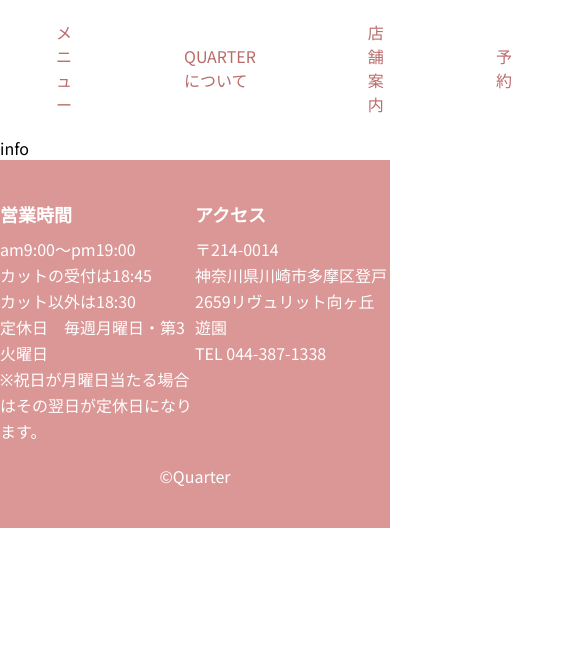
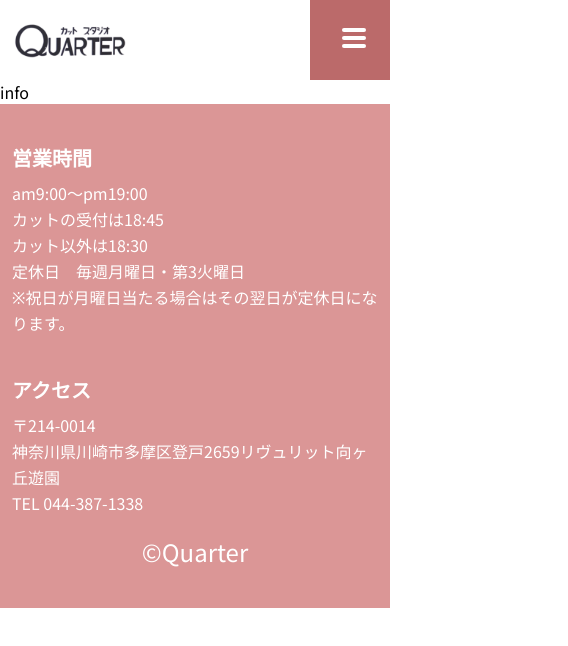
Before and after one commit to kazuyazama/quarter, a Next.js app: page /info in a window 390 px wide. Shown: the top 646 px of the page, 568 px wide, since content can reach past the window. Built offline with nearby package versions, Linux system fonts and the light colour scheme.

Commit message:
indxページのレスポンシブ化実装

```diff
--- a/app/layout.tsx
+++ b/app/layout.tsx
@@ -1,7 +1,7 @@
+import Footer from "@/components/Footer";
+import Header from "@/components/Header";
+import { Noto_Sans_JP } from "next/font/google";
 import "./globals.css";
-import Header from "@/components/Header";
-import Footer from "@/components/Footer";
-import { Noto_Sans, Noto_Sans_JP } from "next/font/google";
 
 export const metadata = {
   title: {
--- a/app/page.tsx
+++ b/app/page.tsx
@@ -1,14 +1,14 @@
 
 import AboutSec from "@/components/AboutSec";
-import BlogSec from "@/components/BlogSec";
 import Hero from "@/components/Hero";
 import InfoSec from "@/components/InfoSec";
+import InstaSec from "@/components/InstaSec";
 import MenuSec from "@/components/MenuSec";
 import ReserveSec from "@/components/ReserveSec";
 
 const Home = () => {
   return (
-    <div>
+    <div className=" overflow-hidden">
       <Hero />
 
       <AboutSec />
@@ -19,7 +19,7 @@ const Home = () => {
 
       <ReserveSec />
 
-      <BlogSec />
+      <InstaSec />
     </div>
   );
 };
--- a/components/AboutSec.tsx
+++ b/components/AboutSec.tsx
@@ -10,7 +10,7 @@ type Props = {
 
 const AboutSec = ({ pageMode }:Props) => {
   return (
-    <section className=" mx-auto max-w-screen-xl py-14">
+    <section className=" mx-auto max-w-screen-xl py-14 px-3 lg:px-0">
       <div className="grid place-items-center gap-10">
         <SecTitle>{pageMode ? "コンセプト" : "カットスタジオQuarter"}</SecTitle>
         <p className="text-center ">
--- /dev/null
+++ b/components/Drawer.tsx
@@ -0,0 +1,96 @@
+"use client";
+
+import { Dialog, Transition } from "@headlessui/react";
+
+import Image from "next/image";
+import { useRouter } from "next/navigation";
+import { Dispatch, Fragment, SetStateAction } from "react";
+
+type Props = {
+  setIsOpen: Dispatch<SetStateAction<boolean>>;
+  isOpen: boolean;
+  navItems: {
+    label: string;
+    path: string;
+  }[];
+};
+
+const Drawer = ({ setIsOpen, isOpen, navItems }: Props) => {
+  const router = useRouter();
+
+  const handleClick = (path: string) => {
+    router.push(path);
+    return setIsOpen(false);
+  };
+
+  const closeModal = () => {
+    setIsOpen(false);
+  };
+
+  return (
+    <Transition appear show={isOpen} as={Fragment}>
+      <Dialog
+        as="div"
+        className="fixed inset-0 z-10  lg:hidden "
+        onClose={closeModal}
+      >
+        <Transition.Child
+          as={Fragment}
+          enter="ease-out duration-300"
+          enterFrom="opacity-0"
+          enterTo="opacity-100"
+          leave="ease-in duration-200"
+          leaveFrom="opacity-100"
+          leaveTo="opacity-0"
+        >
+          <div className="bg-black fixed inset-0 bg-opacity-25" />
+        </Transition.Child>
+
+        <div className="fixed inset-0 overflow-y-auto">
+          <div className="flex min-h-full items-center justify-center p-4 text-center">
+            <Transition.Child
+              as={Fragment}
+              enter="ease-out duration-300"
+              enterFrom="opacity-0  -translate-x-full "
+              enterTo="opacity-100 translate-x-0"
+              leave="ease-in duration-200"
+              leaveFrom="opacity-100 translate-x-0"
+              leaveTo="opacity-0 -translate-x-full"
+            >
+              <Dialog.Panel className=" fixed inset-0   w-80 transform  bg-white p-6 text-left align-middle shadow-xl transition-all">
+                <Dialog.Title
+                  as="h3"
+                  className="text-gray-900 text-lg font-medium leading-6"
+                >
+                  <Image
+                    src="/quarter-logo.svg"
+                    alt="logo"
+                    width={140}
+                    height={100}
+                    className="object-cover"
+                    onClick={() => handleClick("/")}
+                  />
+                </Dialog.Title>
+                <div className="mt-2">
+                  <ul className="items-center ">
+                    {navItems.map((item) => (
+                      <li
+                        key={item.label}
+                        className="text-rose-300 p-5 text-secondary"
+                        onClick={() => handleClick(item.path)}
+                      >
+                        {item.label}
+                      </li>
+                    ))}
+                  </ul>
+                </div>
+              </Dialog.Panel>
+            </Transition.Child>
+          </div>
+        </div>
+      </Dialog>
+    </Transition>
+  );
+};
+
+export default Drawer;
--- a/components/Footer.tsx
+++ b/components/Footer.tsx
@@ -1,10 +1,10 @@
 const Footer = () => {
   return (
     <footer className=" bg-primary text-white">
-      <div className="  mx-auto max-w-screen-xl py-10">
-        <div className="grid grid-cols-2   justify-items-center   ">
+      <div className="  mx-auto max-w-screen-xl px-3 lg:px-0 py-10">
+        <div className="grid lg:grid-cols-2 justify-items-center gap-10   ">
           <div className="">
-            <h3 className="mb-2 text-lg font-bold ">営業時間</h3>
+            <h3 className="mb-2 text-xl font-bold ">営業時間</h3>
             <p className=" leading-relaxed">
               am9:00〜pm19:00
               <br />
@@ -17,7 +17,7 @@ const Footer = () => {
             </p>
           </div>
           <div className="">
-            <h3 className="mb-2 text-lg font-bold ">アクセス</h3>
+            <h3 className="mb-2 text-xl font-bold ">アクセス</h3>
             <p className=" leading-relaxed">
               〒214-0014
               <br />
@@ -28,7 +28,7 @@ const Footer = () => {
           </div>
         </div>
 
-        <span className="block pt-5 text-center">©Quarter</span>
+        <span className="block pt-5 text-2xl text-center">©Quarter</span>
       </div>
     </footer>
   );
--- /dev/null
+++ b/components/HamburgerButton.tsx
@@ -0,0 +1,38 @@
+import classNames from "classnames";
+
+type Props = {
+  isOpen: boolean;
+  DrawerToggle: () => void;
+};
+
+const HamburgerButton = ({ isOpen, DrawerToggle }: Props) => {
+  return (
+    <button
+      onClick={DrawerToggle}
+      className="flex h-20 w-20 cursor-pointer items-center bg-secondary px-8 py-6 lg:hidden "
+    >
+      <div className="  relative z-50 flex h-6 w-6 items-center justify-center transition-all  ">
+        <span
+          className={classNames(
+            isOpen && "  top-0 translate-y-2  rotate-45 ",
+            "absolute left-0 top-0  block h-1 w-6 rounded-md bg-white duration-300"
+          )}
+        ></span>
+        <span
+          className={classNames(
+            isOpen && " opacity-0",
+            "absolute left-0 top-2  block h-1 w-6 rounded-md bg-white  duration-300"
+          )}
+        ></span>
+        <span
+          className={classNames(
+            isOpen && "  top-0 -translate-y-2 -rotate-45    ",
+            "absolute left-0 top-4  block h-1 w-6 rounded-md bg-white  duration-300"
+          )}
+        ></span>
+      </div>
+    </button>
+  );
+};
+
+export default HamburgerButton;
--- a/components/Header.tsx
+++ b/components/Header.tsx
@@ -1,39 +1,63 @@
+"use client";
+
+import classNames from "classnames";
 import Image from "next/image";
 import Link from "next/link";
+import { useState } from "react";
+import Drawer from "./Drawer";
+import HamburgerButton from "./HamburgerButton";
 
 const navItems = [
   {
-    label: "メニュー",
-    path: "/menu",
+    label: "ホーム",
+    path: "/",
   },
   {
     label: "QUARTERについて",
     path: "/about",
   },
   {
-    label: "店舗案内",
-    path: "/info",
+    label: "メニュー",
+    path: "/menu",
   },
   {
-    label: "予約",
-    path: "/reserve",
+    label: "店舗情報",
+    path: "/info",
   },
 ];
 
 const Header = () => {
+  const [isOpen, setIsOpen] = useState(false);
+
+  const DrawerToggle = () => {
+    setIsOpen((prev) => !prev);
+  };
+
   return (
-    <header className="mx-auto flex  max-w-screen-xl items-center ">
+    <header className="mx-auto flex  max-w-screen-xl items-center overflow-hidden ">
       <div className="flex-1">
         <Link href="/">
-        <Image src="/quarter-logo.svg" alt="logo" width={140} height={100} className="object-cover" />
+          <Image
+            src="/quarter-logo.svg"
+            alt="logo"
+            width={140}
+            height={100}
+            className="object-cover"
+          />
         </Link>
       </div>
 
+      <HamburgerButton DrawerToggle={DrawerToggle} isOpen={isOpen} />
+
       <nav>
-        <ul className="flex items-center">
+        <Drawer isOpen={isOpen} setIsOpen={setIsOpen} navItems={navItems} />
+
+        <ul className="hidden items-center lg:flex">
           {navItems.map((item) => (
             <Link key={item.label} href={item.path}>
-              <li className="px-14 py-5 text-secondary text-rose-300">{item.label}</li>
+              <li className="text-rose-300 px-14 py-5 text-secondary">
+                {item.label}
+              </li>
             </Link>
           ))}
         </ul>
--- a/components/BlogSec.tsx
+++ b/components/InstaSec.tsx
@@ -2,9 +2,9 @@ import Image from "next/image";
 import SecTitle from "./SecTitle";
 import Link from "next/link";
 
-const BlogSec = () => {
+const InstaSec = () => {
   return (
-    <section className=" mx-auto max-w-screen-xl py-14">
+    <section className=" mx-auto max-w-screen-xl py-14 px-3 lg:px-0">
       <div className="grid place-items-center gap-10">
         <SecTitle>インスタブログ</SecTitle>
 
@@ -17,6 +17,7 @@ const BlogSec = () => {
             alt="insta-blog"
             width={200}
             height={200}
+            className=" object-cover h-40 w-full"
           />
           インスタグラムに飛ぶ
         </Link>
@@ -25,4 +26,4 @@ const BlogSec = () => {
   );
 };
 
-export default BlogSec;
+export default InstaSec;
--- a/components/MenuSec.tsx
+++ b/components/MenuSec.tsx
@@ -27,11 +27,11 @@ const MenuSec = () => {
 
   return (
     <section className="bg-slate">
-      <div className=" mx-auto max-w-screen-xl py-14">
+      <div className=" mx-auto max-w-screen-xl py-14 px-3 lg:px-0">
         <div className="grid place-items-center gap-10">
           <SecTitle>メニュー</SecTitle>
 
-          <div className="grid grid-cols-3 items-center gap-20 pb-10 ">
+          <div className="grid lg:grid-cols-3 items-center gap-40 lg:gap-20  pb-20 lg:pb-10 ">
             {secItems.map((item) => (
               <Link key={item.title} href="/menu" className="flex h-[370px] w-[330px] flex-col items-center gap-4">
                 <h5 className=" font-bold text-lg">{item.title}</h5>
```
Also changed, not shown: components/Hero.tsx (+23 -2 lines), components/InfoSec.tsx (+10 -10 lines), components/ReserveSec.tsx (+10 -6 lines).
